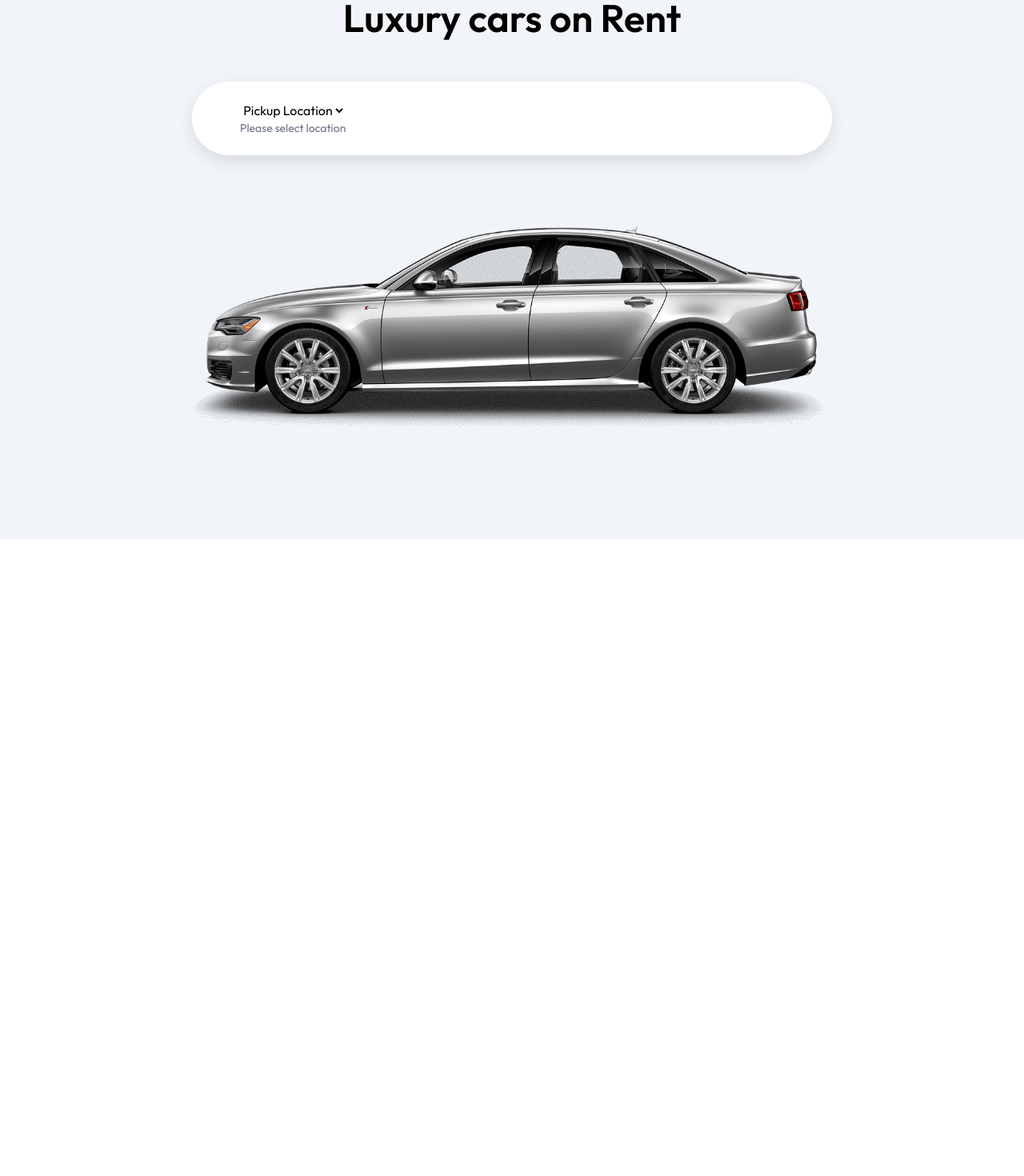
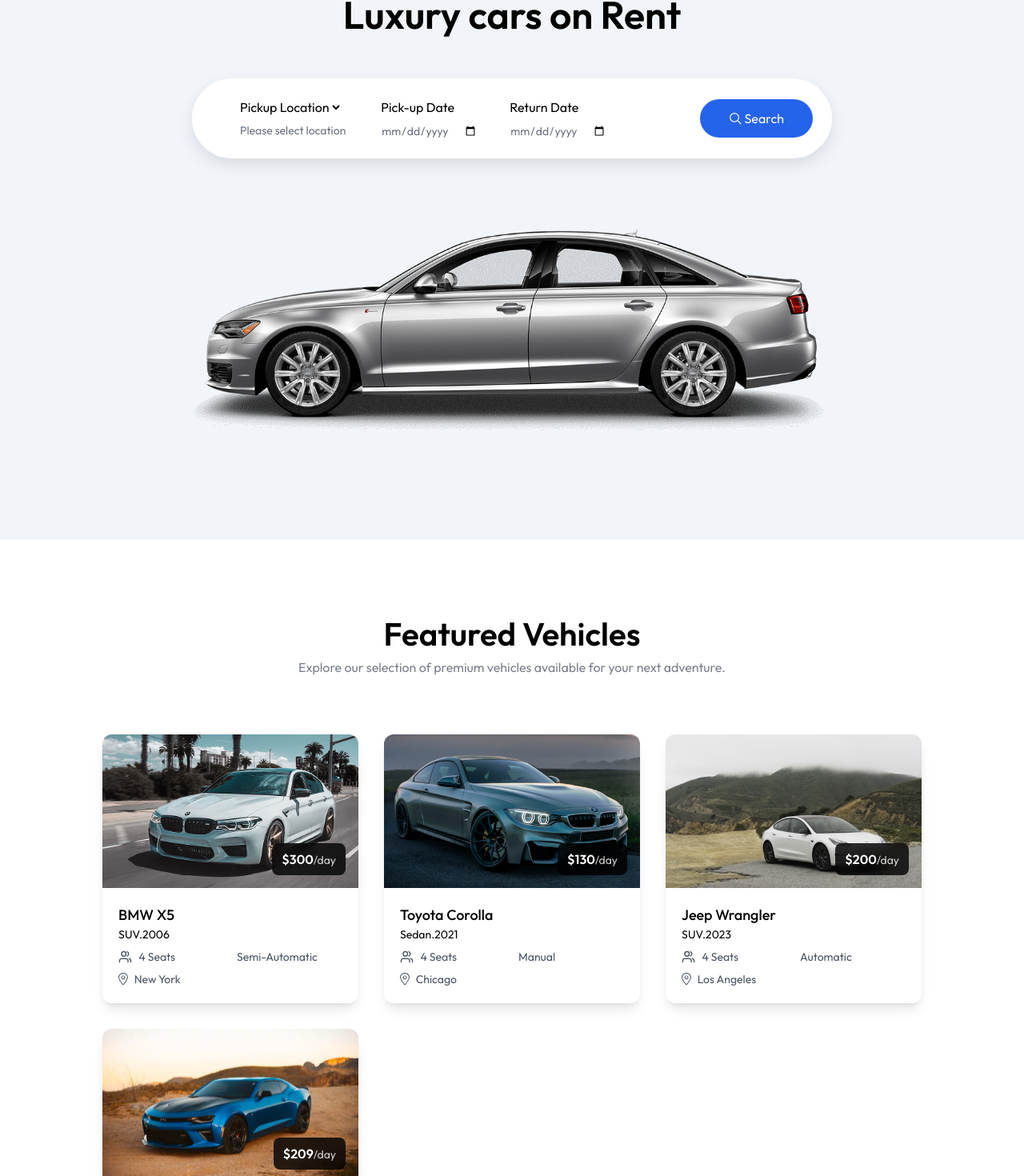
Before and after one commit to Raghav7071/CarRental, a React (Vite) app in the folder client/: page / in a window 1280 px wide. Shown: the part 198-1668 px from the top of the page at 80% size. Before the commit the page ends 872 px from the top, so only its background shows below. Built offline with nearby package versions, Linux system fonts and the light colour scheme.

Commit message:
fix: resolve car card layout and spacing issues in FeaturedSection

```diff
--- /dev/null
+++ b/client/src/components/FeaturedSection.jsx
@@ -0,0 +1,39 @@
+import React from 'react'
+import { useNavigate } from 'react-router-dom'
+import Title from './Title'
+import { dummyCarData, assets } from '../assets/assets'
+import CarCard from './CarCard'
+
+const FeaturedSection = () => {
+
+  const navigate = useNavigate()
+
+  return (
+    <div className='flex flex-col items-center py-24 px-6 md:px-16 lg:px-24 xl:px-32'>
+
+      <Title
+        title='Featured Vehicles'
+        subTitle='Explore our selection of premium vehicles available for your next adventure.'
+      />
+
+      <div className='grid grid-cols-1 sm:grid-cols-2 lg:grid-cols-3 gap-8 mt-18'>
+        {
+          dummyCarData.slice(0, 6).map((car) => (
+            <CarCard key={car._id} car={car} />
+          ))
+        }
+      </div>
+
+      <button
+        onClick={() => { navigate('/cars');scroll(0,0)}}
+        className='flex items-center justify-center gap-2 px-6 py-2 border border-borderColor hover:bg-gray-50 rounded-md mt-18 cursor-pointer'
+      >
+        Explore all cars
+        <img src={assets.arrow_icon} alt="arrow" />
+      </button>
+
+    </div>
+  )
+}
+
+export default FeaturedSection
--- a/client/src/components/Hero.jsx
+++ b/client/src/components/Hero.jsx
@@ -2,7 +2,6 @@
 import { assets, cityList } from '../assets/assets'
 
 const Hero = () => {
-
   const [pickupLocation, setPickupLocation] = useState('')
 
   return (
@@ -16,7 +15,7 @@
 
         <div className='flex flex-col md:flex-row items-start md:items-center gap-10 md:ml-8'>
 
-          <div>
+          <div className='flex flex-col items-start gap-2'>
             <select
               required
               value={pickupLocation}
@@ -36,8 +35,37 @@
             </p>
           </div>
 
+          <div className='flex flex-col items-start gap-2'>
+            <label htmlFor='pickup-date'>Pick-up Date</label>
+            <input
+              type='date'
+              id='pickup-date'
+              min={new Date().toISOString().split('T')[0]}
+              className='text-sm text-gray-500'
+              required
+            />
+          </div>
+
+          <div className='flex flex-col items-start gap-2'>
+            <label htmlFor='return-date'>Return Date</label>
+            <input
+              type='date'
+              id='return-date'
+              className='text-sm text-gray-500'
+              required
+            />
+          </div>
+
+
+
         </div>
-
+         <button
+            type='submit'
+            className='flex items-center justify-center gap-1 px-9 py-3 max-sm:mt-4 bg-primary hover:bg-primary-dull text-white rounded-full cursor-pointer'
+          >
+            <img src={assets.search_icon} alt='search' className='brightness-300' />
+            Search
+          </button>
       </form>
 
       <img
@@ -45,7 +73,6 @@
         alt='car'
         className='max-h-[300px]'
       />
-
     </div>
   )
 }
--- /dev/null
+++ b/client/src/components/Title.jsx
@@ -0,0 +1,13 @@
+import React from 'react'
+
+const Title = ({title, subTitle, align}) => {
+  return (
+    <div className={`flex flex-col justify-center items-center text-center ${align === "left" && "md:items-start md:text-left"}`}>
+        <h1 className='font-semibold text-4xl md:text-[40px]'>{title}</h1>
+        <p className='text-sm md:text-base text-gray-500/90 mt-2 max-w-156'>{subTitle}</p>
+
+    </div>
+  )
+}
+
+export default Title
--- /dev/null
+++ b/client/src/components/carCard.jsx
@@ -0,0 +1,73 @@
+import React from 'react'
+import { useNavigate } from 'react-router-dom'
+import { assets } from '../assets/assets'
+
+const CarCard = ({ car }) => {
+  const currency = import.meta.env.VITE_CURRENCY
+  const navigate = useNavigate()
+
+  return (
+    <div
+      onClick={() => {
+        navigate(`/car-details/${car._id}`)
+        window.scrollTo(0, 0)
+      }}
+      className="group rounded-xl overflow-hidden shadow-lg hover:-translate-y-1 transition-all duration-500 cursor-pointer bg-white flex flex-col h-full"
+    >
+      {/* Image */}
+      <div className="relative h-48 overflow-hidden">
+        <img
+          src={car.image}
+          alt="Car"
+          className="w-full h-full object-cover transition-transform duration-500 group-hover:scale-105"
+        />
+
+        {car.isAvailable && (
+          <p className="absolute top-4 left-4 bg-primary/90 text-white text-xs px-2.5 py-1 rounded-full">
+            Available Now
+          </p>
+        )}
+
+        <div className="absolute bottom-4 right-4 bg-black/80 backdrop-blur-sm text-white px-3 py-2 rounded-lg">
+          <span className="font-semibold">
+            {currency}
+            {car.pricePerDay}
+          </span>
+          <span className="text-sm text-white/80">/day</span>
+        </div>
+      </div>
+
+      {/* Content */}
+      <div className="p-4 sm:p-5 flex flex-col flex-1">
+        <div className="mb-2">
+          <h3 className="text-lg font-medium">
+            {car.brand} {car.model}
+          </h3>
+          <p className="text-muted-foreground text-sm">
+            {car.category}.{car.year}
+          </p>
+        </div>
+
+        {/* Details aligned at bottom */}
+        <div className="mt-auto grid grid-cols-2 gap-y-2 text-gray-600">
+          <div className="flex items-center text-sm text-muted-foreground">
+            <img src={assets.users_icon} alt="" className="h-4 mr-2" />
+            <span>{car.seating_capacity} Seats</span>
+          </div>
+
+          <div className="flex items-center text-sm text-muted-foreground">
+            <img src={assets.gear_icon} alt="" className="h-4 mr-2" />
+            <span>{car.transmission}</span>
+          </div>
+
+          <div className="flex items-center text-sm text-muted-foreground">
+            <img src={assets.location_icon} alt="" className="h-4 mr-2" />
+            <span>{car.location}</span>
+          </div>
+        </div>
+      </div>
+    </div>
+  )
+}
+
+export default CarCard
--- a/client/src/pages/Home.jsx
+++ b/client/src/pages/Home.jsx
@@ -1,10 +1,12 @@
 import React from 'react'
 import Hero from '../components/Hero'
+import FeaturedSection from '../components/FeaturedSection'
 
 const Home = () => {
   return (
     <>
     <Hero />
+    <FeaturedSection />
     </>
   )
 }
```
Also changed, not shown: 1 other file (tests, documents, lock files or other folders).
